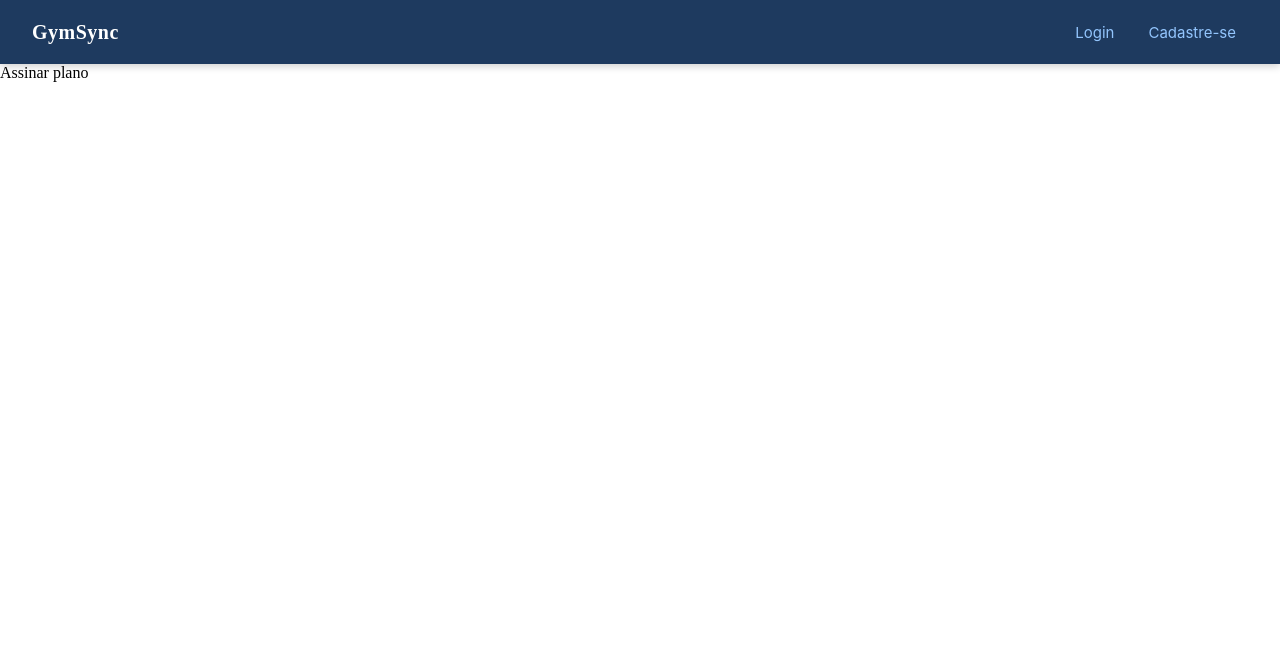
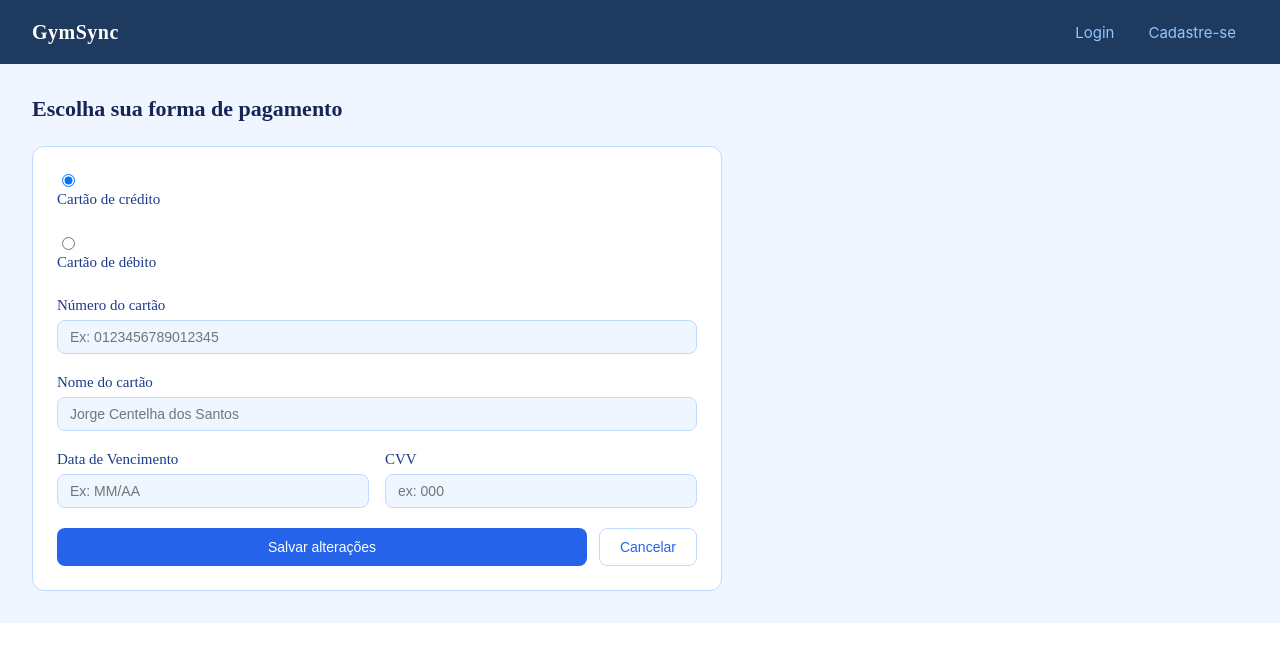
Before and after one commit to lorenaneiva/gym-manager, a Vue app: page /assinar-plano in a window 1280 px wide. Shown: the top 662 px of the page. Built offline with nearby package versions, Linux system fonts and the light colour scheme; sample sign-in values are in the browser's storage.

Commit message:
Adicionando a pagina de AssinarPlano com validações

```diff
--- a/src/views/usuario/aluno/AssinarPlanoView.vue
+++ b/src/views/usuario/aluno/AssinarPlanoView.vue
@@ -1,13 +1,228 @@
 <script setup>
+import MyButton from '@/components/utils/MyButton.vue'
+import MyCard from '@/components/utils/MyCard.vue'
+
+import { ref, computed } from 'vue'
+
+const checked = ref(false)
+const formaPagamento = ref('credito')
+const cvv = ref('')
+const referencia = ref('')
+const variasLetras = ref('')
+const dataVencimento = ref('')
+
+const formatarDataVencimento = (event) => {
+  let value = event.target.value;
+  value = value.replace(/\D/g, '');
+  if (value.length > 2) {
+    value = value.substring(0, 2) + '/' + value.substring(2, 4);
+  }
+  dataVencimento.value = value;
+}
+
+
+const soLetras = (e) => {
+  let char = String.fromCharCode(e.keyCode);
+  if (/^[a-zA-Z ]+$/.test(char)) return true;
+  else e.preventDefault();
+}
+
+const soNumeros = (e) => {
+  let char = String.fromCharCode(e.keyCode);
+  if (/^[0-9]+$/.test(char)) return true;
+  else e.preventDefault();
+
+}
+const valido = computed(() => {
+  return /^[0-9]*$/.test(referencia.value);
+})
+const cvvValido = computed(() => {
+  return /^[0-9]*$/.test(cvv.value);
+})
+
+const letrasCertas = computed(() => {
+  return /^[a-zA-Z ]*$/.test(variasLetras.value);
+})
+
 
 </script>
 
 <template>
   <main>
-    Assinar plano
+    <div id="cabecalho">
+      <h3>Escolha sua forma de pagamento</h3>
+    </div>
+
+    <div id="form">
+
+      <div class="checkbox-item">
+        <input v-model="formaPagamento" value="credito" id="pagamento-credito" class="radio" type="radio">
+        <label for="pagamento-cartao">Cartão de crédito</label>
+
+      </div>
+      <div class="checkbox-item">
+        <input v-model="formaPagamento" value="debito" id="pagamento-debito" class="radio" type="radio">
+        <label for="pagamento-cartao">Cartão de débito</label>
+      </div>
+
+      <div class="campo">
+        <label>Número do cartão</label>
+        <input type="text" v-model="referencia" maxlength="12" @keypress="soNumeros($event)" placeholder="Ex: 0123456789012345" />
+        <p v-if="!valido" style="color:red">Formato de referência inválido.</p>
+      </div>
+
+      <div class="campo">
+          <label>Nome do cartão</label>
+          <input type="text" v-model="variasLetras" @keypress="soLetras($event)" placeholder="Jorge Centelha dos Santos" />
+          <p v-if="!letrasCertas" style="color:red">Formato de referência inválido.</p>
+        </div>
+
+      <div id="duplo">
+        <div class="inputs">
+          <label>Data de Vencimento</label>
+          <input type="text" v-model="dataVencimento" @input="formatarDataVencimento" maxlength="5placeholder="placeholder="Ex: MM/AA"  />
+        </div>
+
+        <div class="inputs">
+        <label>CVV</label>
+        <input type="text" v-model="cvv" maxlength="3" @keypress="soNumeros($event)" placeholder="ex: 000" />
+        <p v-if="!cvvValido" style="color:red">Formato de referência inválido.</p>
+      </div>
+
+      </div>
+
+      <div id="botoes">
+        <button type="submit" id="cadastrar">Salvar alterações</button>
+        <button id="cancelar">Cancelar</button>
+      </div>
+
+
+    </div>
   </main>
 </template>
 
 <style scoped>
+main {
+  background-color: #EFF6FF;
+  min-height: 100px;
+  padding: 32px;
+}
 
+#cabecalho {
+  margin-bottom: 24px;
+}
+
+h3 {
+  color: #172554;
+  font-size: 22px;
+  margin: 0 0 4px;
+}
+
+#subtitulo {
+  color: #2563EB;
+  font-size: 13px;
+  margin: 0;
+}
+
+#form {
+  background-color: #fff;
+  border: 0.5px solid #BFDBFE;
+  border-radius: 12px;
+  padding: 1.5rem;
+  max-width: 640px;
+  display: flex;
+  flex-direction: column;
+  gap: 1.25rem;
+}
+
+label {
+  display: block;
+  font-size: 15px;
+  font-weight: 500;
+  color: #1E3A8A;
+  margin-bottom: 6px;
+}
+
+input[type="text"],
+input[type="number"],
+textarea {
+  width: 100%;
+  box-sizing: border-box;
+  padding: 8px 12px;
+  border: 0.5px solid #BFDBFE;
+  border-radius: 8px;
+  font-size: 14px;
+  color: #172554;
+  background-color: #EFF6FF;
+  outline: none;
+}
+
+textarea {
+  resize: vertical;
+  min-height: 80px;
+}
+
+#duplo {
+  display: flex;
+  gap: 16px;
+}
+
+#duplo .inputs {
+  flex: 1;
+}
+
+#checkbox-item {
+  display: flex;
+  align-items: center;
+  gap: 10px;
+  color: #1E3A8A;
+  font-size: 13px;
+}
+
+#checkbox-item label {
+  margin: 0;
+  color: #1E3A8A;
+  cursor: pointer;
+}
+
+#checkbox-item input {
+  width: 16px;
+  height: 16px;
+  accent-color: #2563EB;
+  cursor: pointer;
+}
+
+#botoes {
+  display: flex;
+  gap: 12px;
+}
+
+#cadastrar {
+  flex: 1;
+  background-color: #2563EB;
+  color: #fff;
+  border: none;
+  border-radius: 8px;
+  padding: 10px;
+  font-size: 14px;
+  font-weight: 500;
+  cursor: pointer;
+}
+
+#cancelar {
+  background-color: transparent;
+  color: #2563EB;
+  border: 0.5px solid #BFDBFE;
+  border-radius: 8px;
+  padding: 10px 20px;
+  font-size: 14px;
+  cursor: pointer;
+}
+#referencia {
+  display: block;
+  font-size: 15px;
+  font-weight: 500;
+  color: #1E3A8A;
+  margin-bottom: 6px;
+}
 </style>
```
